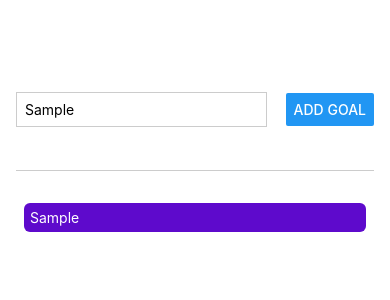
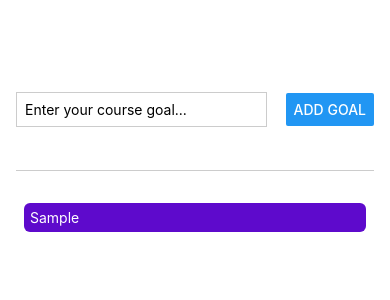
Before and after one commit to ngnamquoc/simple-goal-management-mobile-app, a React Native app: screen / in a window 390 px wide. Both pictures are taken after typing "Sample" into the empty fields and a click on the button "ADD GOAL". Shown: the top 300 px of the page. Built offline with nearby package versions, Linux system fonts and the light colour scheme.

Commit message:
splitting components, make items deletable

```diff
--- a/App.js
+++ b/App.js
@@ -1,51 +1,40 @@
-import {
-  Button,
-  StyleSheet,
-  Text,
-  View,
-  TextInput,
-  ScrollView,
-  FlatList,
-} from "react-native";
+import { StyleSheet, View, FlatList } from "react-native";
 import { useState } from "react";
-import { Logs } from "expo";
+
+import GoalItem from "./components/GoalItem";
+import GoalInput from "./components/GoalInputs";
 
 export default function App() {
-  const [enteredGoalText, setEnteredGoalText] = useState("");
   const [courseGoals, setCourseGoals] = useState([]);
-  function goalInputHandler(enteredText) {
-    // console.log(enteredText);
-    setEnteredGoalText(enteredText);
-  }
-  function addGoalHandler() {
-    console.log(enteredGoalText);
+
+  function addGoalHandler(enteredGoalText) {
+    // console.log(enteredGoalText);
     setCourseGoals((currentCourseGoals) => [
       ...currentCourseGoals,
       { text: enteredGoalText, id: Math.random().toString() },
     ]);
   }
+  function deleteGoalHandler(id){
+    // console.log("delete");
+    setCourseGoals(currentCourseGoals=>{
+      //true then keep, false then drop the item from array
+      return currentCourseGoals.filter((myGoal)=> myGoal.id !==id);
+    })
+  }
   return (
     <View style={myStyles.appContainer}>
-      <View style={myStyles.inputContainer}>
-        <TextInput
-          style={myStyles.textInput}
-          placeholder="Enter your course goal..."
-          onChangeText={goalInputHandler}
-        />
-        <Button onPress={addGoalHandler} title="Add goal" />
-      </View>
+      <GoalInput
+        addGoalHandler={addGoalHandler}
+      />
+
       <View style={myStyles.goalsContainer}>
         <FlatList
           data={courseGoals}
           renderItem={(itemData) => {
-            return (
-              <View style={myStyles.goalItem}>
-                <Text style={myStyles.goalText}>{itemData.item.text}</Text>
-              </View>
-            );
+            return <GoalItem id={itemData.item.id} text={itemData.item.text} deleteGoalHandler={deleteGoalHandler}/>;
           }}
-          keyExtractor={(item,index)=>{
-            return item.id
+          keyExtractor={(item, index) => {
+            return item.id;
           }}
           alwaysBounceVertical={false}
         />
@@ -61,15 +50,6 @@ const myStyles = StyleSheet.create({
     padding: 50,
     paddingHorizontal: 16,
   },
-  inputContainer: {
-    flexDirection: "row", //by default is "column"
-    flex: 1,
-    justifyContent: "space-between",
-    alignItems: "center",
-    marginBottom: 24,
-    borderBottomWidth: 1,
-    borderBottomColor: "#cccccc",
-  },
   textInput: {
     borderWidth: 1,
     borderColor: "#cccccc",
@@ -80,13 +60,4 @@ const myStyles = StyleSheet.create({
   goalsContainer: {
     flex: 5,
   },
-  goalItem: {
-    margin: 8,
-    borderRadius: 6,
-    padding: 6,
-    backgroundColor: "#5e0acc",
-  },
-  goalText: {
-    color: "white",
-  },
 });
--- /dev/null
+++ b/components/GoalInputs.js
@@ -0,0 +1,46 @@
+import { View, TextInput, Button, StyleSheet } from "react-native";
+import { useState } from "react";
+
+export default function GoalInput({ addGoalHandler }) {
+    const [enteredGoalText, setEnteredGoalText] = useState("");
+    function goalInputHandler(enteredText) {
+        console.log(enteredText);
+        setEnteredGoalText(enteredText);
+      }
+
+      function addGoalHandlerHere(){
+        addGoalHandler(enteredGoalText);
+        setEnteredGoalText('');
+      }
+
+  return (
+    <View style={myStyles.inputContainer}>
+      <TextInput
+        style={myStyles.textInput}
+        placeholder="Enter your course goal..."
+        onChangeText={goalInputHandler}
+        value={enteredGoalText}
+      />
+      <Button onPress={addGoalHandlerHere} title="Add goal" />
+    </View>
+  );
+}
+
+const myStyles = StyleSheet.create({
+  inputContainer: {
+    flexDirection: "row", //by default is "column"
+    flex: 1,
+    justifyContent: "space-between",
+    alignItems: "center",
+    marginBottom: 24,
+    borderBottomWidth: 1,
+    borderBottomColor: "#cccccc",
+  },
+  textInput: {
+    borderWidth: 1,
+    borderColor: "#cccccc",
+    width: "70%",
+    marginRight: 8,
+    padding: 8,
+  },
+});
--- /dev/null
+++ b/components/GoalItem.js
@@ -0,0 +1,23 @@
+import { StyleSheet, View, Text, Pressable } from "react-native";
+
+export default function GoalItem({ text,deleteGoalHandler,id }) {
+  return (
+    <Pressable onPress={deleteGoalHandler.bind(this,id)}>
+      <View style={myStyles.goalItem}>
+        <Text style={myStyles.goalText}>{text}</Text>
+      </View>
+    </Pressable>
+  );
+}
+
+const myStyles = StyleSheet.create({
+  goalItem: {
+    margin: 8,
+    borderRadius: 6,
+    padding: 6,
+    backgroundColor: "#5e0acc",
+  },
+  goalText: {
+    color: "white",
+  },
+});
```
